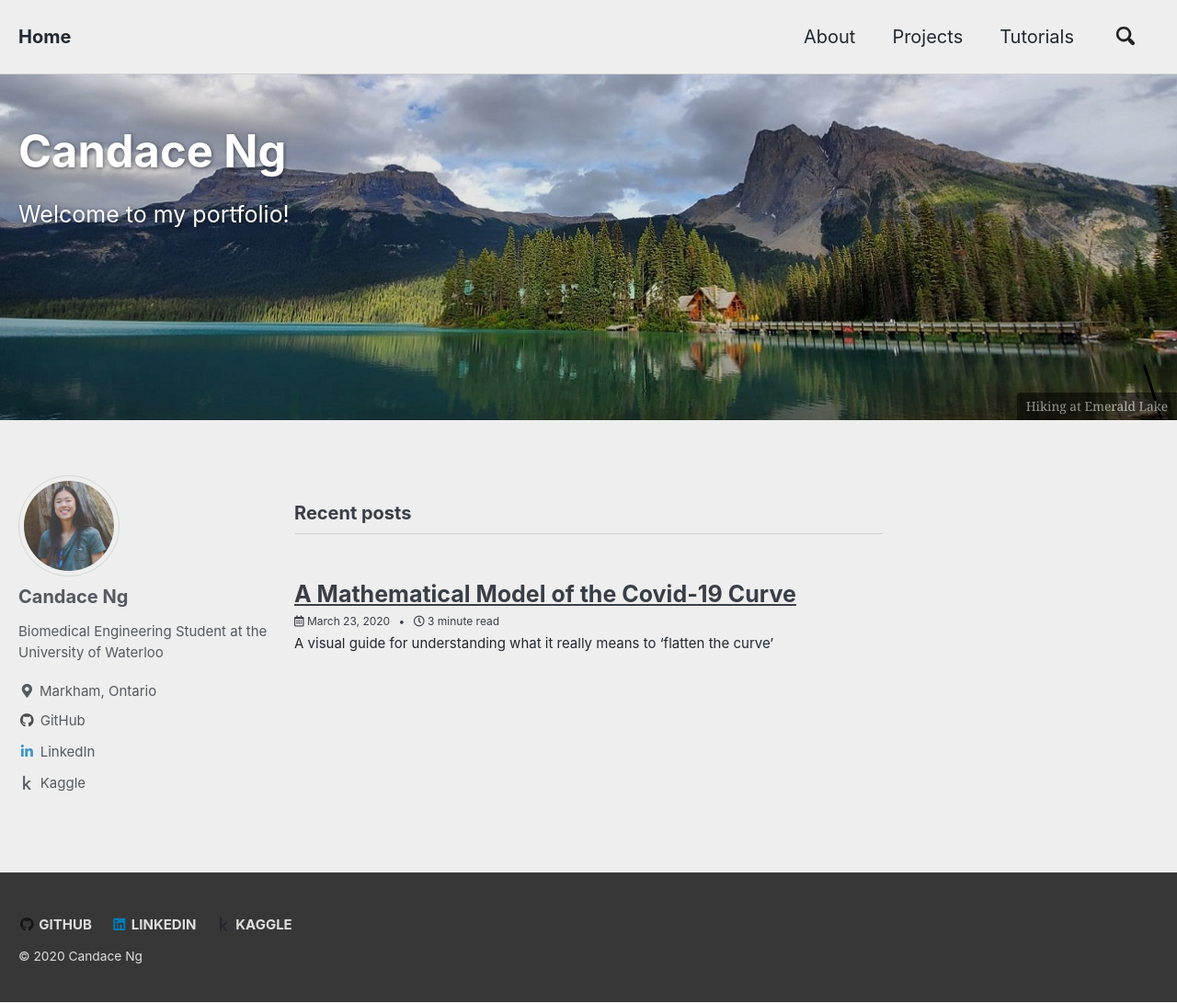
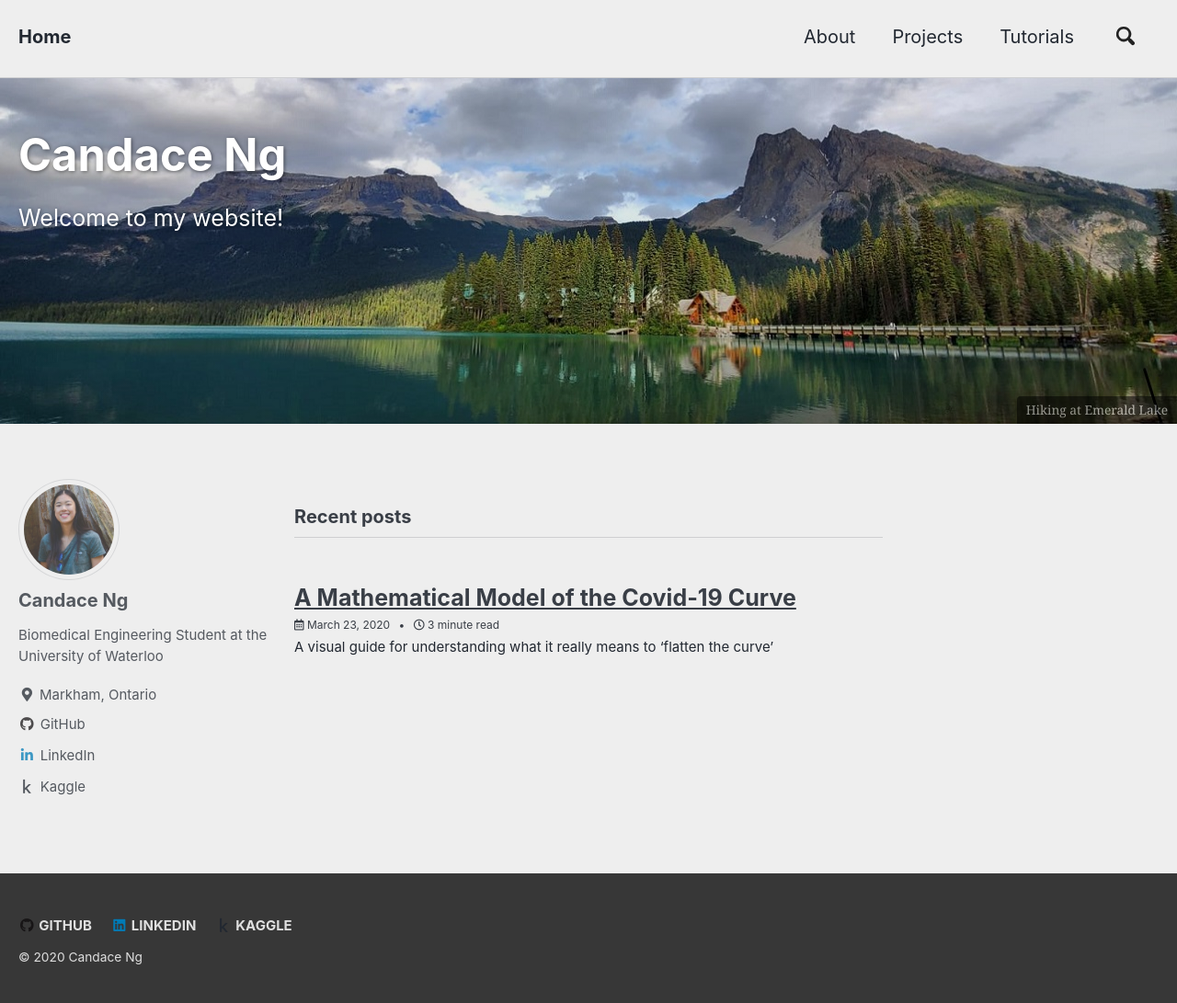
Before and after one commit to candaceng/candaceng, a Jekyll site: the page built from index.html, in a window 1280 px wide and 1091 px high. Shown: the whole window at 92% size. Built offline with Jekyll 4.4.1, drawn with Linux system fonts in a browser that asks for light colours; cached includes are drawn as plain includes; the list of posts is cut into pages by our own code.

Commit message:
touch ups

```diff
--- a/_sass/minimal-mistakes/_base.scss
+++ b/_sass/minimal-mistakes/_base.scss
@@ -9,8 +9,10 @@
 }
 
 body {
+  padding-top: 85px;  // padding-top equal to masthead height or greater
+
   margin: 0;
-  padding: 0;
+  // padding: 0;
   color: $text-color;
   font-family: $global-font-family;
   line-height: 1.5;
--- a/_sass/minimal-mistakes/_masthead.scss
+++ b/_sass/minimal-mistakes/_masthead.scss
@@ -3,13 +3,20 @@
    ========================================================================== */
 
 .masthead {
-  position: relative;
+  // position: relative;
+  position: fixed;
+  top: 0;
+
   border-bottom: 1px solid $border-color;
   -webkit-animation: $intro-transition;
   animation: $intro-transition;
   -webkit-animation-delay: 0.15s;
   animation-delay: 0.15s;
   z-index: 20;
+
+  width: 100%;
+  background: #eeeeee;  // set a color to hide content that may appear below masthead
+  height: 85px; // need a magic number here which may break in different viewports
 
   &__inner-wrap {
     @include clearfix;
--- a/index.html
+++ b/index.html
@@ -3,7 +3,7 @@
 author_profile: true
 title: Candace Ng
 excerpt: |
-    Welcome to my portfolio!<br>
+    Welcome to my website!<br>
     <br>
     <br>
     <br>
```
Also changed, not shown: _pages/about.md (+0 -1 lines).
